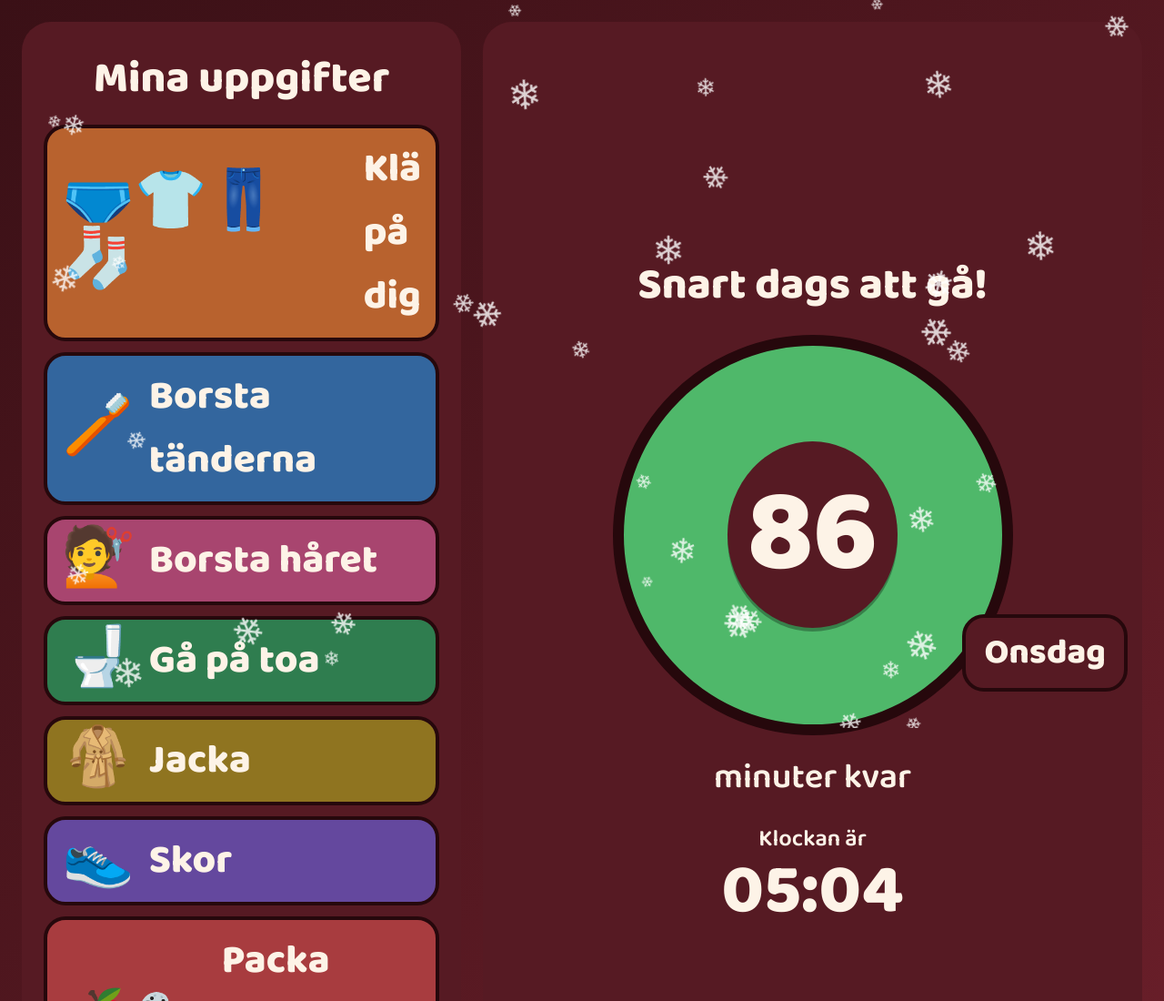
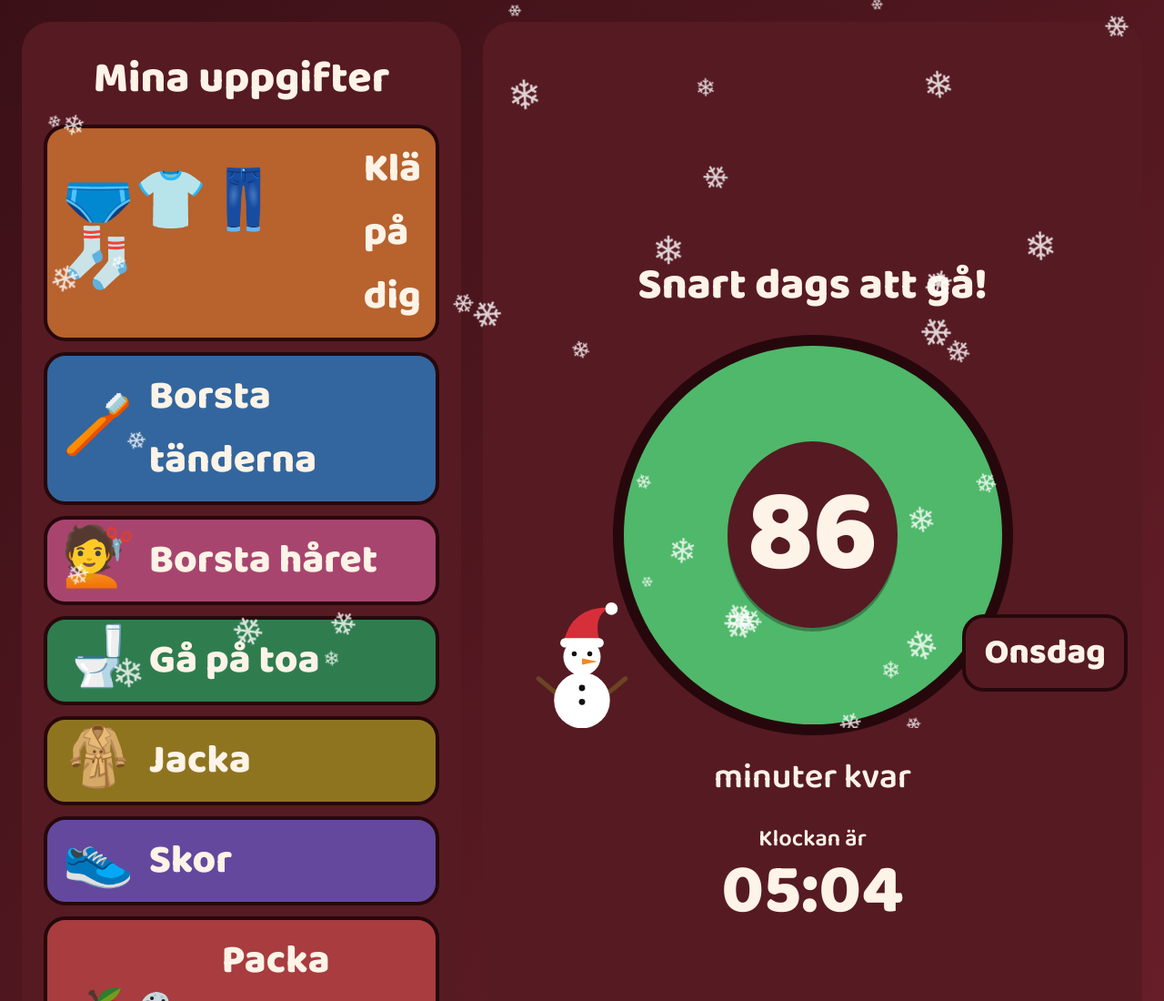
Before and after one commit to martinheterjag/countdown, a plain HTML site: page index.html in a window 1280 px wide. Shown: the top 1100 px of the page at 91% size. Drawn offline with Linux system fonts and the light colour scheme; no server answers.

Commit message:
Add a snowman with a Santa hat at the bottom of the screen

```diff
--- a/index.html
+++ b/index.html
@@ -54,6 +54,16 @@
     place-items: center;
     transition: background .5s;
   }
+  .snowman {
+    position: fixed;
+    bottom: 0;
+    left: 50%;
+    width: clamp(80px, 8vw, 140px);
+    transform: translateX(-50%);
+    z-index: 3;
+    pointer-events: none;
+  }
+  .snowman svg { display: block; width: 100%; }
   .pie span {
     background: var(--card);
     border-radius: 50%;
@@ -175,6 +185,22 @@
   <p class="left" id="left">minuter kvar</p>
   <p class="now">Klockan är<b id="now"></b></p>
 </section>
+
+<div class="snowman">
+  <svg viewBox="0 0 60 84">
+    <path d="M14 62 2 52M46 62l12-10" stroke="#6b4423" stroke-width="3" stroke-linecap="round"/>
+    <circle cx="30" cy="66" r="18" fill="#fff"/>
+    <circle cx="30" cy="38" r="12" fill="#fff"/>
+    <circle cx="30" cy="58" r="2" fill="#111"/>
+    <circle cx="30" cy="67" r="2" fill="#111"/>
+    <circle cx="25" cy="36" r="1.6" fill="#111"/>
+    <circle cx="35" cy="36" r="1.6" fill="#111"/>
+    <path d="M30 39l10 2-10 2z" fill="#f08a24"/>
+    <path d="M18 30Q22 6 48 6 36 12 42 30z" fill="#d62f3a"/>
+    <rect x="16" y="26" width="28" height="6" rx="3" fill="#fff"/>
+    <circle cx="49" cy="7" r="4" fill="#fff"/>
+  </svg>
+</div>
 
 <div class="snow" id="snow"></div>
 
```
